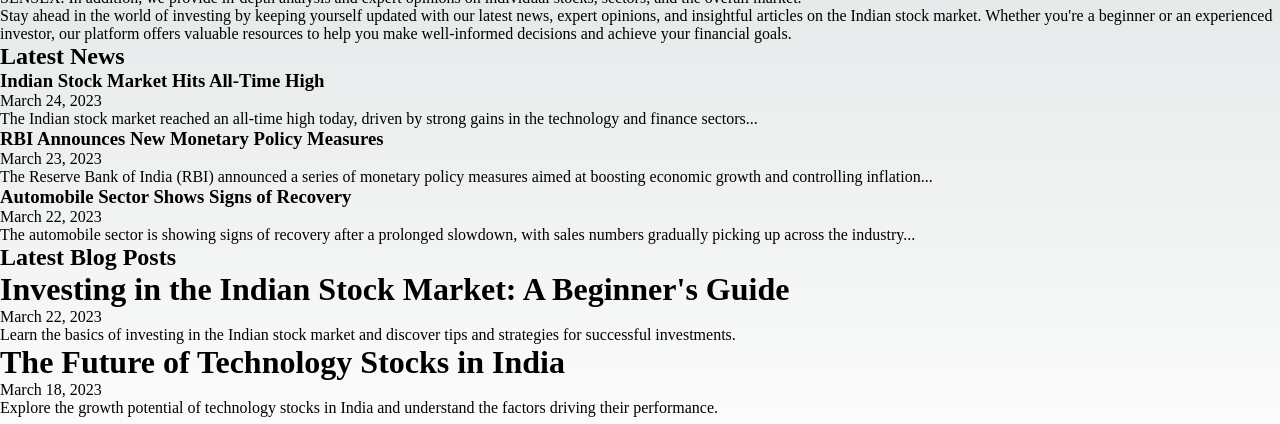
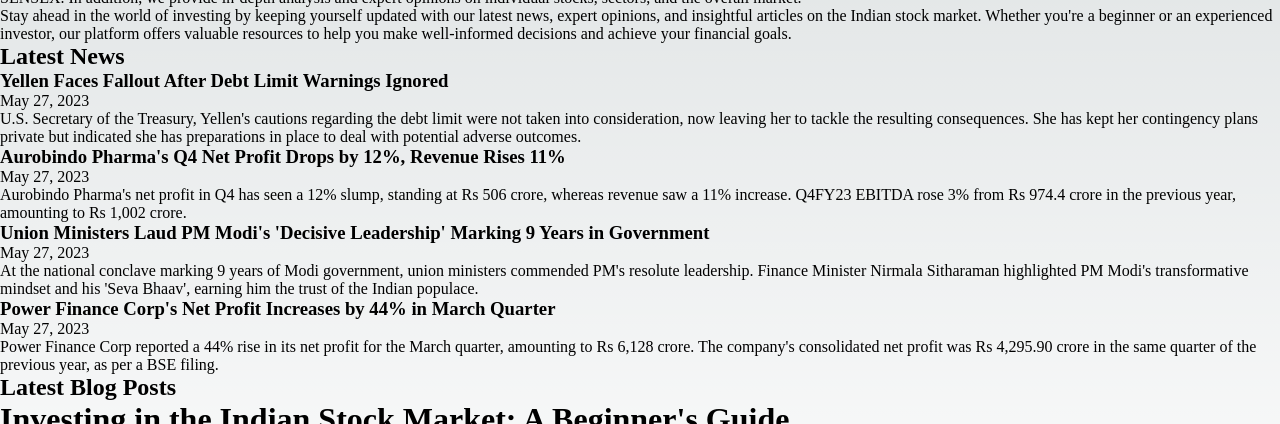
Before and after one commit to sudheer313/Indian-Stock-Markett-Watch, a Next.js app: page / in a window 1280 px wide. Shown: the part 345-769 px from the top of the page. Built offline with nearby package versions, Linux system fonts and the light colour scheme.

Commit message:
update latest news in component and pages

```diff
--- a/components/LatestNews.js
+++ b/components/LatestNews.js
@@ -4,24 +4,32 @@
 const latestNews = [
   {
     id: 1,
-    title: "Indian Stock Market Hits All-Time High",
-    date: "March 24, 2023",
+    title: "Yellen Faces Fallout After Debt Limit Warnings Ignored",
+    date: "May 27, 2023",
     summary:
-      "The Indian stock market reached an all-time high today, driven by strong gains in the technology and finance sectors...",
+      "U.S. Secretary of the Treasury, Yellen's cautions regarding the debt limit were not taken into consideration, now leaving her to tackle the resulting consequences. She has kept her contingency plans private but indicated she has preparations in place to deal with potential adverse outcomes.",
   },
   {
     id: 2,
-    title: "RBI Announces New Monetary Policy Measures",
-    date: "March 23, 2023",
+    title: "Aurobindo Pharma's Q4 Net Profit Drops by 12%, Revenue Rises 11%",
+    date: "May 27, 2023",
     summary:
-      "The Reserve Bank of India (RBI) announced a series of monetary policy measures aimed at boosting economic growth and controlling inflation...",
+      "Aurobindo Pharma's net profit in Q4 has seen a 12% slump, standing at Rs 506 crore, whereas revenue saw a 11% increase. Q4FY23 EBITDA rose 3% from Rs 974.4 crore in the previous year, amounting to Rs 1,002 crore.",
   },
   {
     id: 3,
-    title: "Automobile Sector Shows Signs of Recovery",
-    date: "March 22, 2023",
+    title:
+      "Union Ministers Laud PM Modi's 'Decisive Leadership' Marking 9 Years in Government",
+    date: "May 27, 2023",
     summary:
-      "The automobile sector is showing signs of recovery after a prolonged slowdown, with sales numbers gradually picking up across the industry...",
+      "At the national conclave marking 9 years of Modi government, union ministers commended PM's resolute leadership. Finance Minister Nirmala Sitharaman highlighted PM Modi's transformative mindset and his 'Seva Bhaav', earning him the trust of the Indian populace.",
+  },
+  {
+    id: 4,
+    title: "Power Finance Corp's Net Profit Increases by 44% in March Quarter",
+    date: "May 27, 2023",
+    summary:
+      "Power Finance Corp reported a 44% rise in its net profit for the March quarter, amounting to Rs 6,128 crore. The company's consolidated net profit was Rs 4,295.90 crore in the same quarter of the previous year, as per a BSE filing.",
   },
 ];
 
```
Also changed, not shown: pages/Latestnews.js (+1 -30 lines).
